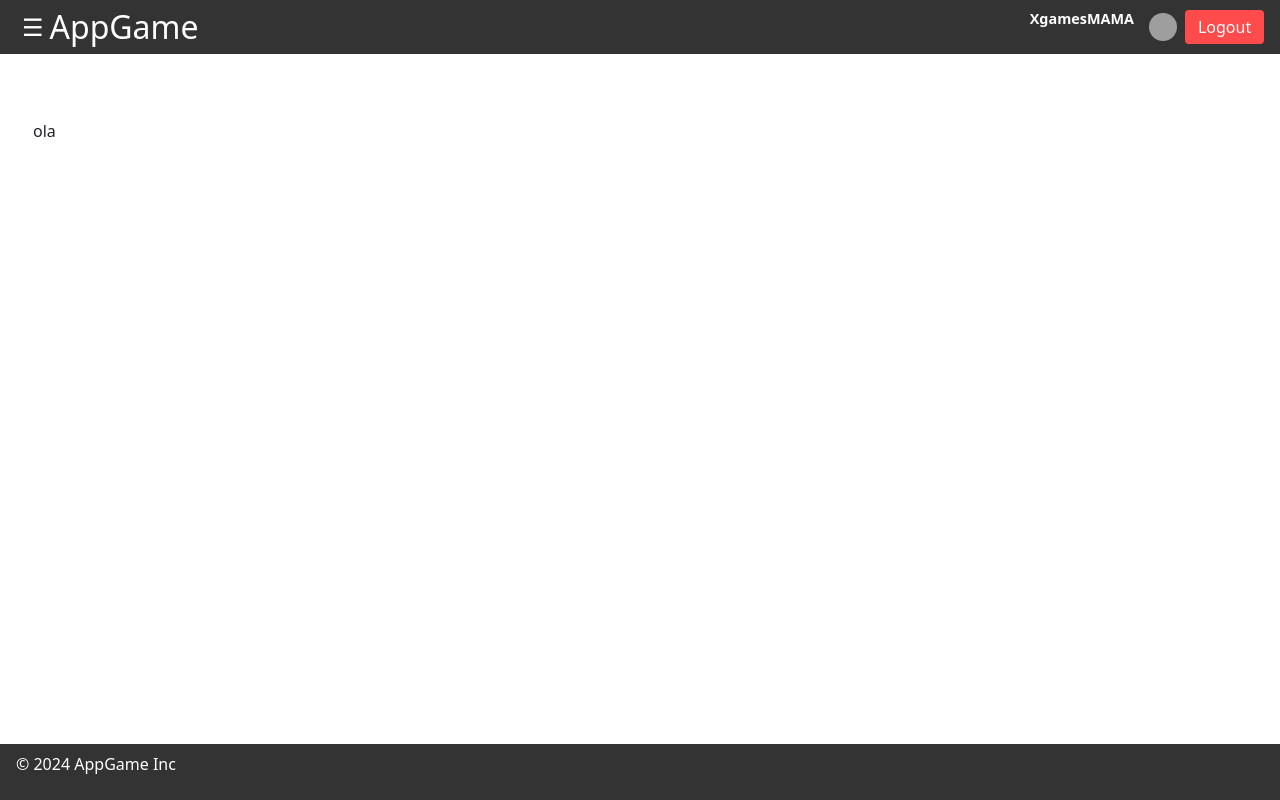
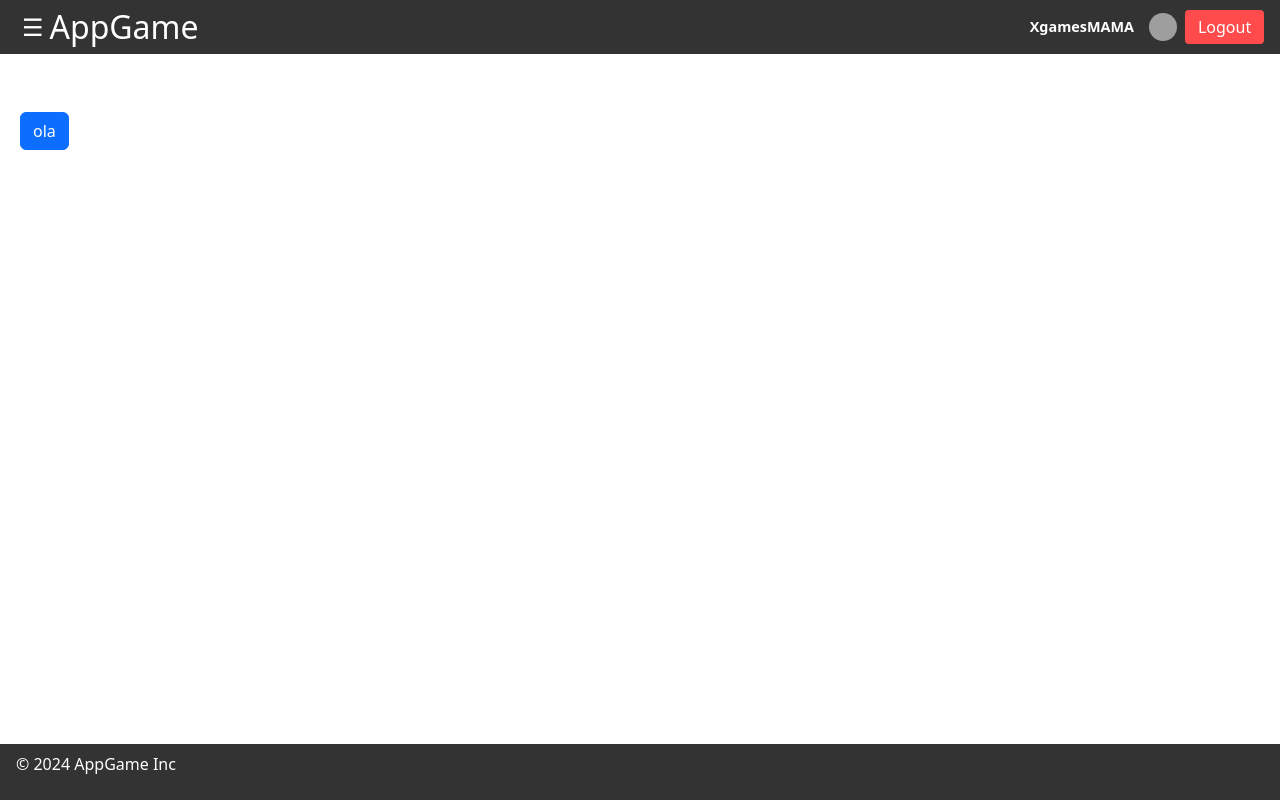
Before and after one commit to w1ls0nM/AppGame, an Angular app: page /homepage in a window 1280 px wide. Built offline with nearby package versions, Linux system fonts and the light colour scheme; grey boxes are pictures that could not be loaded.

Commit message:
update user label

```diff
--- a/src/app/components/header/header.component.html
+++ b/src/app/components/header/header.component.html
@@ -7,7 +7,7 @@
 
 
       <div class="profile-section">
-        <p class="userName">XgamesMAMA</p>
+        <label class="userName">XgamesMAMA</label>
         <img
           src="https://img.freepik.com/vecteurs-libre/jeu-astronaute-mignon-joystick-casque-dessin-anime-icone-vectorielle-illustration-science-techno_138676-9648.jpg?semt=ais_hybrid"
           alt="Profile Icon" class="profile-icon">
--- a/src/app/components/header/header.component.scss
+++ b/src/app/components/header/header.component.scss
@@ -56,4 +56,5 @@ header {
     font-size: 0.9rem;
     font-weight: bold;
     margin-right: 0.5em;
+
   }
--- a/src/app/pages/home-page/home-page.component.html
+++ b/src/app/pages/home-page/home-page.component.html
@@ -1,4 +1,4 @@
 
 
 
-<button class="btn btn-prima">ola</button>
+<button class="btn btn-primary">ola</button>
```
